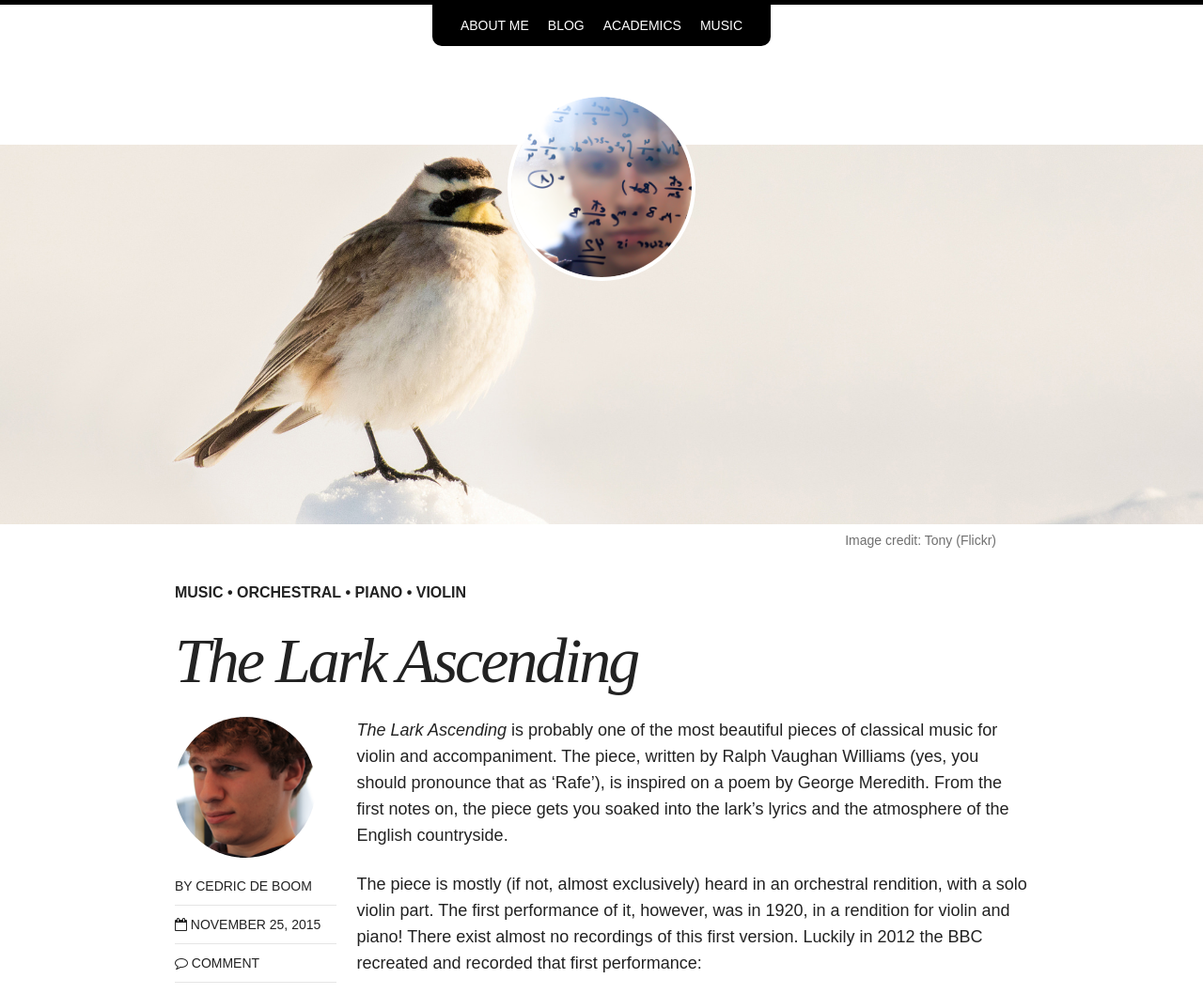
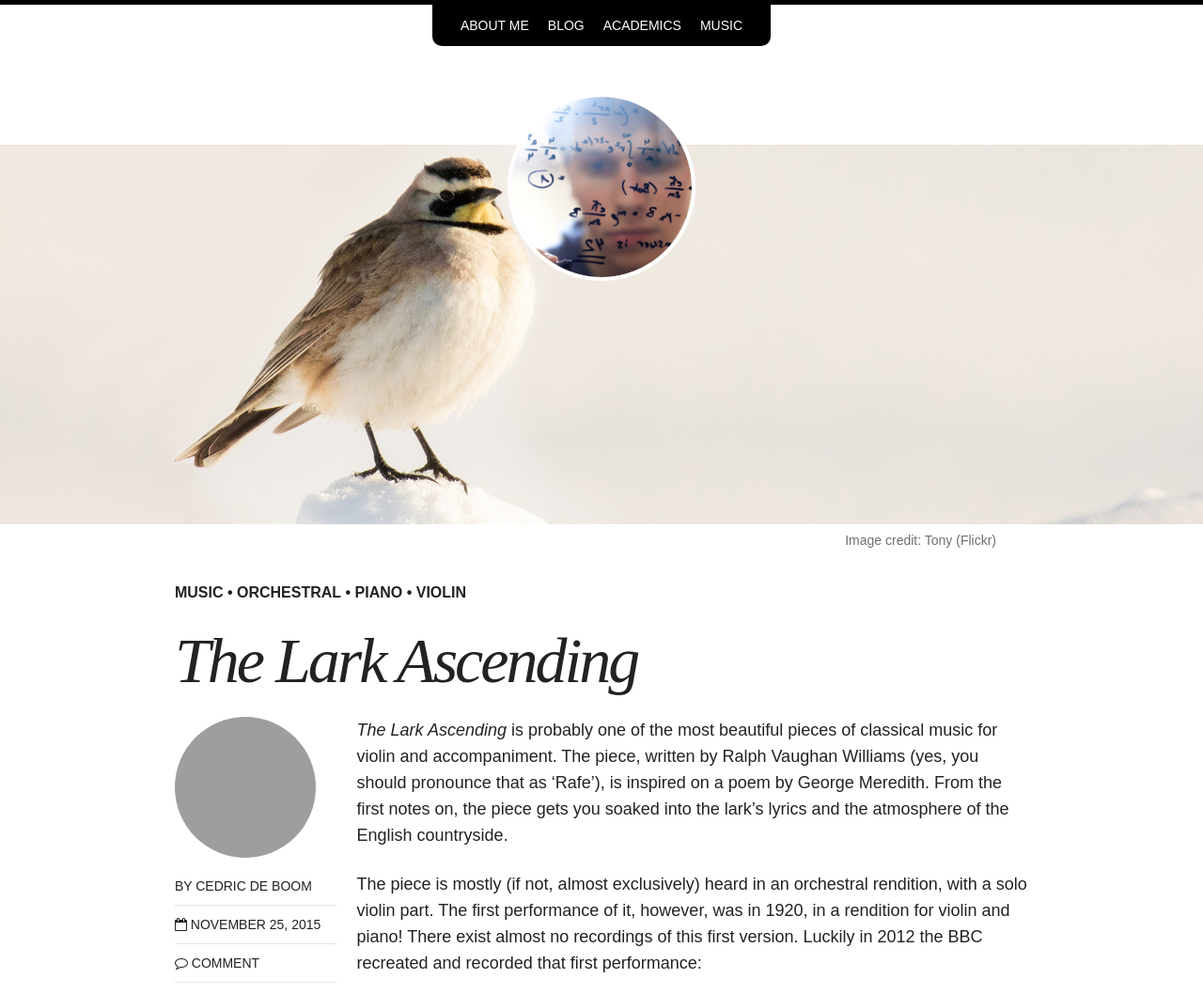
Before and after one commit to cedricdeboom/cedricdeboom.github.io, a Jekyll site: the page built from _posts/blog/2015-11-25-the-lark-ascending.md, in a window 1280 px wide. Shown: the top 1058 px of the page at 94% size. Built offline with Jekyll 4.4.1, drawn with Linux system fonts in a browser that asks for light colours; nearby versions of some CDN libraries; library files that are not in the unit come from our copies; comment, search, counter and statistics services are not loaded; grey boxes are pictures that could not be loaded.

Commit message:
Start blending post + adjust profile picture
Signed-off-by: Cedric De Boom <cedric.deboom@ugent.be>

```diff
--- a/_config.yml
+++ b/_config.yml
@@ -35,7 +35,7 @@
 # Site owner
 owner:
   name: Cedric De Boom
-  avatar: cedric-profile.png
+  avatar: cedric-profile-2.png
   email: cedricdeboom@gmail.com
   disqus-shortname: cedricdeboom
   twitter: "cedricdb"
```
Also changed, not shown: images/blending-header.jpg (added), images/blending/graslei_flickr.jpg (added), images/blending/graslei_flickr_small.jpg (added), images/cedric-profile-2.jpg (added).
